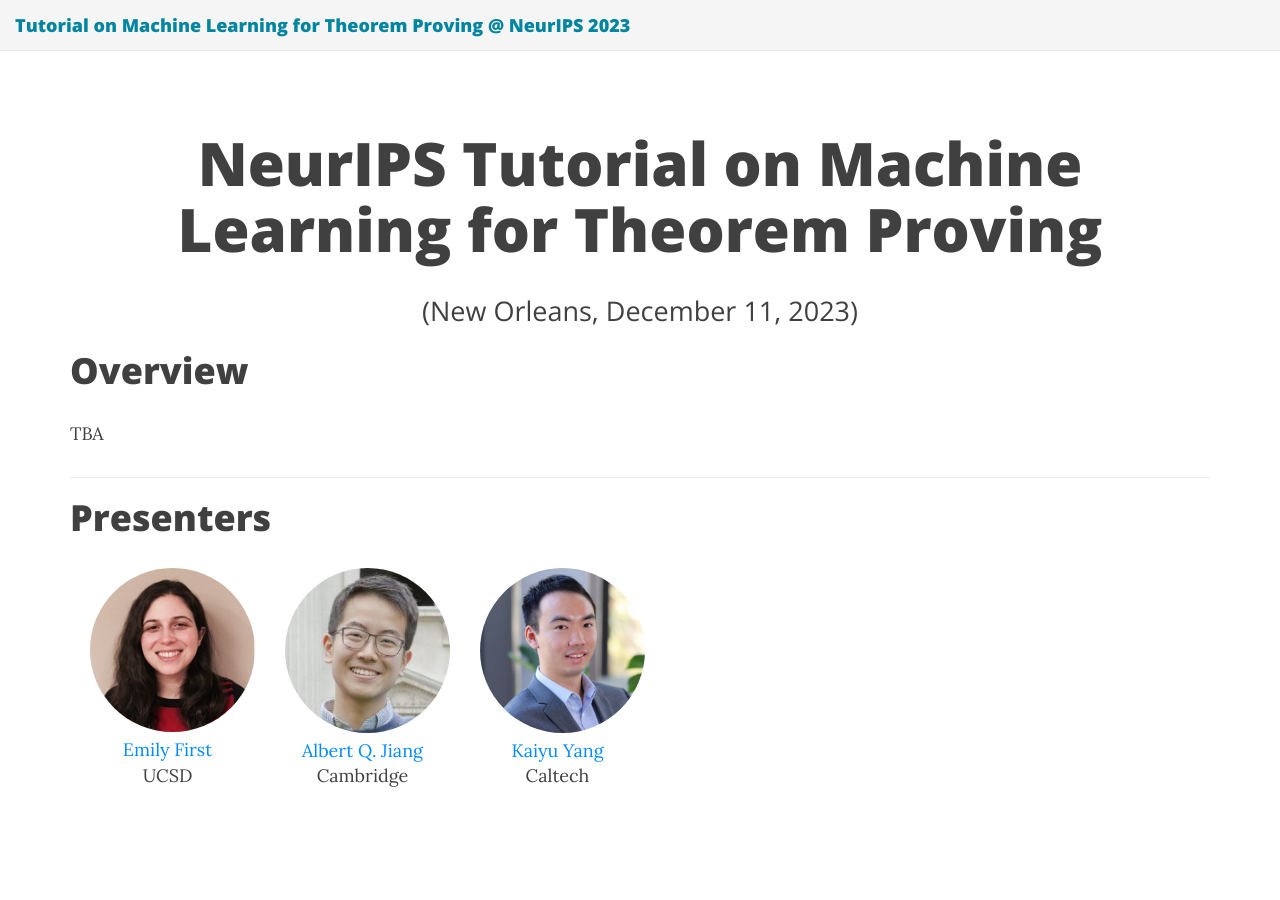
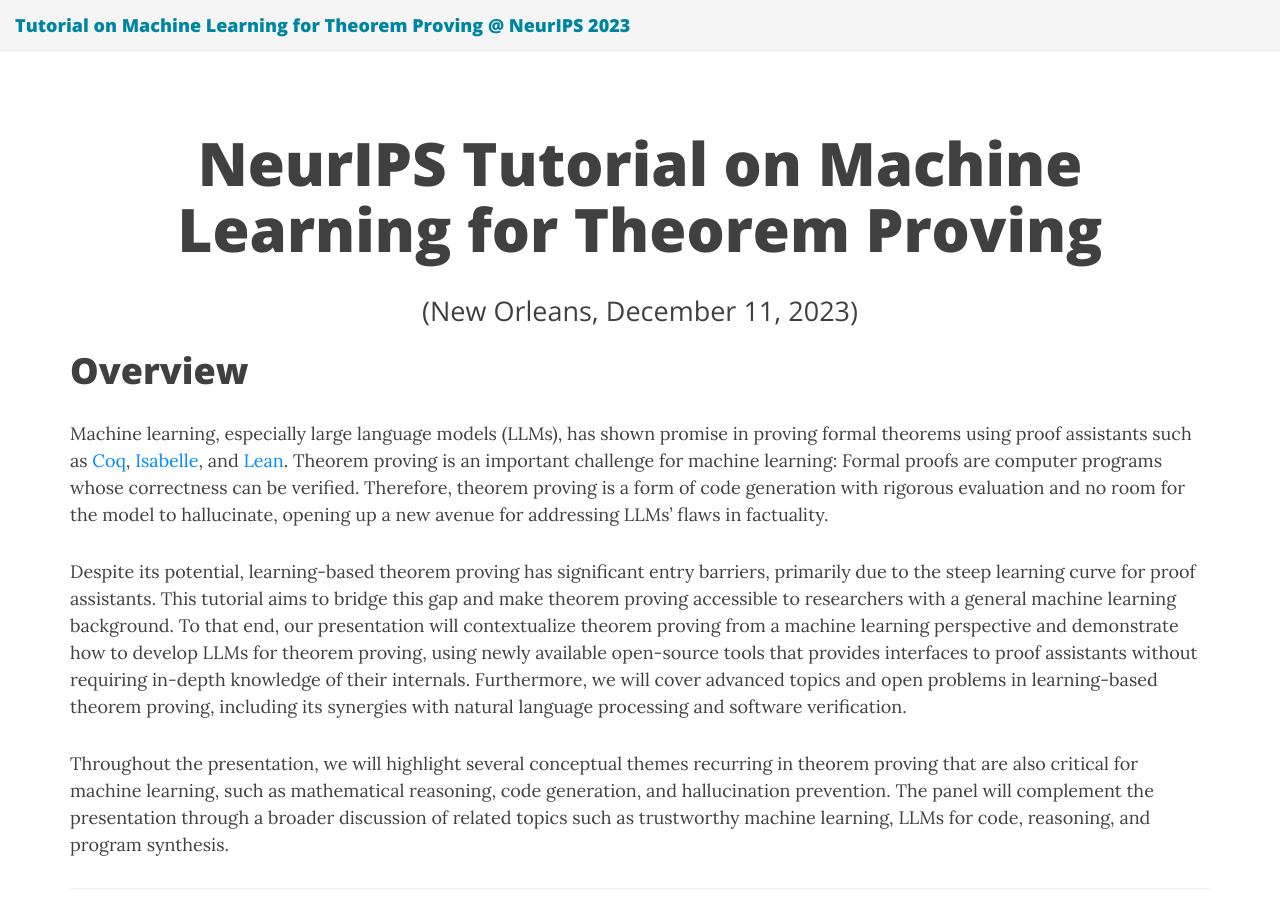
Before and after one commit to machine-learning-for-theorem-proving/machine-learning-for-theorem-proving.github.io, a Jekyll site: the page built from index.md, in a window 1280 px wide and 900 px high. Built offline with Jekyll 4.4.1, drawn with Linux system fonts in a browser that asks for light colours; nearby versions of some CDN libraries.

Commit message:
Update index.md

```diff
--- a/index.md
+++ b/index.md
@@ -14,8 +14,33 @@ title: NeurIPS Tutorial on Machine Learning for Theorem Proving
 
 # Overview
 
-TBA
+Machine learning, especially large language models (LLMs), has shown promise
+in proving formal theorems using proof assistants such as [Coq](https://coq.inria.fr/), [Isabelle](https://isabelle.in.tum.de/), and [Lean](https://leanprover.github.io/). Theorem proving is an important challenge for machine learning: Formal proofs
+are computer programs whose correctness can be verified. Therefore, theorem
+proving is a form of code generation with rigorous evaluation and no room for
+the model to hallucinate, opening up a new avenue for addressing LLMs’ flaws
+in factuality.
+
+Despite its potential, learning-based theorem proving has significant
+entry barriers, primarily due to the steep learning curve for proof assistants. This
+tutorial aims to bridge this gap and make theorem proving accessible to researchers
+with a general machine learning background. To that end, our presentation will contextualize
+theorem proving from a machine learning perspective and demonstrate
+how to develop LLMs for theorem proving, using newly available open-source
+tools that provides interfaces to proof assistants without requiring in-depth knowledge
+of their internals. Furthermore, we will cover advanced topics and open
+problems in learning-based theorem proving, including its synergies with natural
+language processing and software verification.
+
+Throughout the presentation, we
+will highlight several conceptual themes recurring in theorem proving that are also
+critical for machine learning, such as mathematical reasoning, code generation,
+and hallucination prevention. The panel will complement the presentation through
+a broader discussion of related topics such as trustworthy machine learning, LLMs
+for code, reasoning, and program synthesis.
+
 <hr>
+
 
 # Presenters
 <div class="container" style="margin-top: 25px;margin-bottom: 40px;">
@@ -67,4 +92,11 @@ TBA
 </div>
 <hr>
 
+
+# Reading Materials
+
+TBA
+
+<hr>
+
 Contact: <machine.learning.4.theorem.proving@gmail.com>.
```
